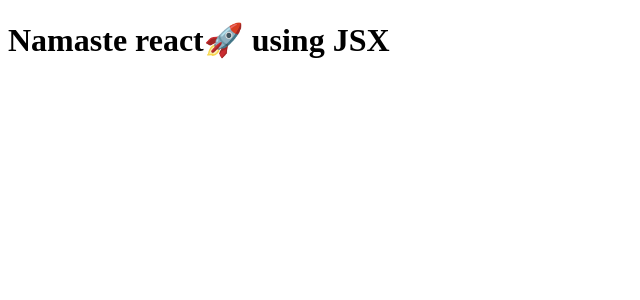
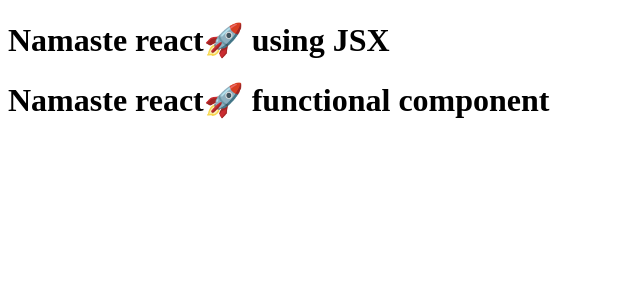
Before and after one commit to sanketpatil02/namaste-react, a React (Vite) app: page / in a window 1280 px wide. Shown: the top 300 px of the page, without its empty margins (0-640 px from the left). Built offline with nearby package versions, Linux system fonts and the light colour scheme.

Commit message:
episode-03

```diff
--- a/App.js
+++ b/App.js
@@ -2,16 +2,17 @@
 import ReactDOM from "react-dom/client";
 
 // React element
-// React.createElement (creates object) => object => (after rendering it to DOM, it becomes->) HTML element
-/*
-const heading = React.createElement("h1", { id: "heading" }, "Namaste react🚀");
-console.log(heading);
-*/
+const title = <h1 className="head">Namaste react🚀 using JSX</h1>;
 
-// JSX - HTML-like or XML-like syntax
-const jsxHeading = <h1 className="head">Namaste react🚀 using JSX</h1>;
-console.log(jsxHeading);
+// alternate syntax
+const HeadingComponent = () => (
+  <div className="container">
+    {/* this is component composition */}
+    {title}
+    <h1 className="heading">Namaste react🚀 functional component</h1>
+  </div>
+);
 
 const root = ReactDOM.createRoot(document.getElementById("root"));
 
-root.render(jsxHeading);
+root.render(<HeadingComponent />);
```
Also changed, not shown: Notes/notes.txt.
